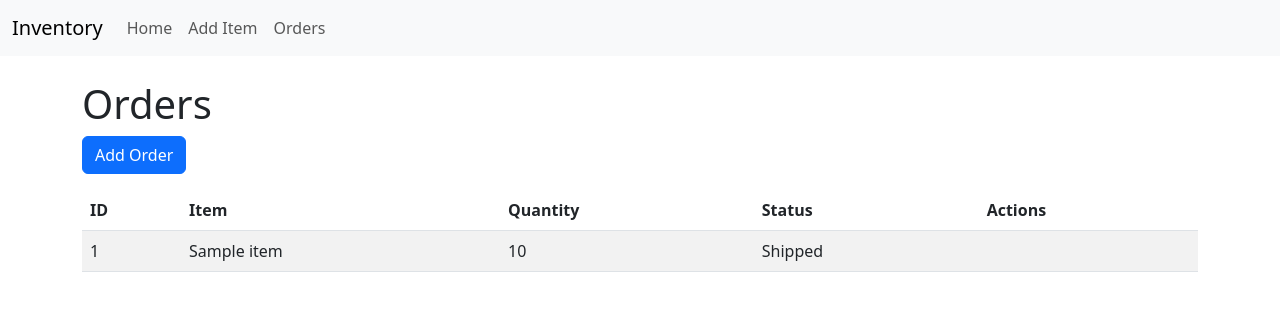
After one commit to yashas-13/synapsyinventory, a Flask app: page /orders in a window 1280 px wide. The commit adds this page. Shown: the top 311 px of the page. Run offline with Flask 3, Linux system fonts and the light colour scheme; tables that the repository leaves empty hold one stand-in row (values such as "Sample post").

Commit message:
Add basic order management

```diff
--- a/app.py
+++ b/app.py
@@ -17,6 +17,15 @@ def init_db():
     conn.execute(
         'CREATE TABLE IF NOT EXISTS items (id INTEGER PRIMARY KEY AUTOINCREMENT, '
         'name TEXT NOT NULL, quantity INTEGER NOT NULL, price REAL NOT NULL)'
+    )
+    conn.execute(
+        'CREATE TABLE IF NOT EXISTS orders ('
+        'id INTEGER PRIMARY KEY AUTOINCREMENT,'
+        'item_id INTEGER NOT NULL,'
+        'quantity INTEGER NOT NULL,'
+        'status TEXT NOT NULL,'
+        'FOREIGN KEY(item_id) REFERENCES items(id)'
+        ')'
     )
     conn.commit()
     conn.close()
@@ -82,6 +91,66 @@ def delete_item(item_id):
     return redirect(url_for('index'))
 
 
+@app.route('/orders')
+def orders():
+    conn = get_db_connection()
+    orders = conn.execute(
+        'SELECT orders.id, orders.quantity, orders.status, items.name as item_name '
+        'FROM orders JOIN items ON orders.item_id = items.id'
+    ).fetchall()
+    conn.close()
+    return render_template('orders.html', orders=orders)
+
+
+@app.route('/orders/add', methods=['GET', 'POST'])
+def add_order():
+    conn = get_db_connection()
+    items = conn.execute('SELECT * FROM items').fetchall()
+    if request.method == 'POST':
+        item_id = request.form['item_id']
+        quantity = int(request.form['quantity'])
+        item = conn.execute('SELECT * FROM items WHERE id = ?', (item_id,)).fetchone()
+        if not item:
+            flash('Item not found.')
+            conn.close()
+            return redirect(url_for('add_order'))
+        if quantity > item['quantity']:
+            flash('Insufficient inventory for this order.')
+            conn.close()
+            return redirect(url_for('add_order'))
+        conn.execute(
+            'INSERT INTO orders (item_id, quantity, status) VALUES (?, ?, ?)',
+            (item_id, quantity, 'Processing')
+        )
+        conn.commit()
+        conn.close()
+        flash('Order placed successfully.')
+        return redirect(url_for('orders'))
+    conn.close()
+    return render_template('add_order.html', items=items)
+
+
+@app.route('/orders/ship/<int:order_id>')
+def ship_order(order_id):
+    conn = get_db_connection()
+    order = conn.execute('SELECT * FROM orders WHERE id = ?', (order_id,)).fetchone()
+    if not order or order['status'] == 'Shipped':
+        conn.close()
+        flash('Order not found or already shipped.')
+        return redirect(url_for('orders'))
+    item = conn.execute('SELECT * FROM items WHERE id = ?', (order['item_id'],)).fetchone()
+    if order['quantity'] > item['quantity']:
+        conn.close()
+        flash('Not enough inventory to ship this order.')
+        return redirect(url_for('orders'))
+    conn.execute('UPDATE items SET quantity = quantity - ? WHERE id = ?', (order['quantity'], order['item_id']))
+    conn.execute('UPDATE orders SET status = ? WHERE id = ?', ('Shipped', order_id))
+    conn.commit()
+    conn.close()
+    flash('Order shipped.')
+    return redirect(url_for('orders'))
+
+
 if __name__ == '__main__':
     init_db()
     app.run(debug=True)
--- a/templates/base.html
+++ b/templates/base.html
@@ -14,6 +14,7 @@
       <ul class="navbar-nav me-auto mb-2 mb-lg-0">
         <li class="nav-item"><a class="nav-link" href="/">Home</a></li>
         <li class="nav-item"><a class="nav-link" href="/add">Add Item</a></li>
+        <li class="nav-item"><a class="nav-link" href="/orders">Orders</a></li>
       </ul>
     </div>
   </div>
--- /dev/null
+++ b/templates/orders.html
@@ -0,0 +1,32 @@
+{% extends 'base.html' %}
+{% block title %}Orders{% endblock %}
+{% block content %}
+<h1>Orders</h1>
+<a href="/orders/add" class="btn btn-primary mb-3">Add Order</a>
+<table class="table table-striped">
+  <thead>
+    <tr>
+      <th>ID</th>
+      <th>Item</th>
+      <th>Quantity</th>
+      <th>Status</th>
+      <th>Actions</th>
+    </tr>
+  </thead>
+  <tbody>
+  {% for order in orders %}
+    <tr>
+      <td>{{ order['id'] }}</td>
+      <td>{{ order['item_name'] }}</td>
+      <td>{{ order['quantity'] }}</td>
+      <td>{{ order['status'] }}</td>
+      <td>
+        {% if order['status'] != 'Shipped' %}
+        <a href="/orders/ship/{{ order['id'] }}" class="btn btn-sm btn-success">Ship</a>
+        {% endif %}
+      </td>
+    </tr>
+  {% endfor %}
+  </tbody>
+</table>
+{% endblock %}
```
Also changed, not shown: templates/add_order.html (added, +20 -0 lines).
